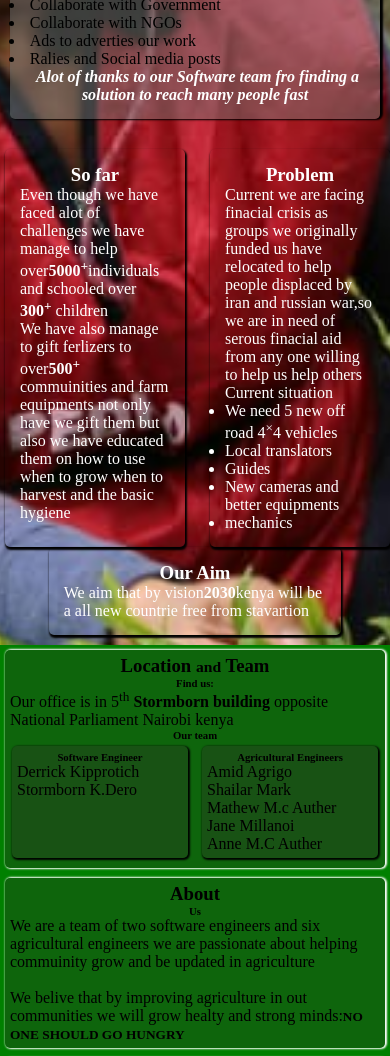
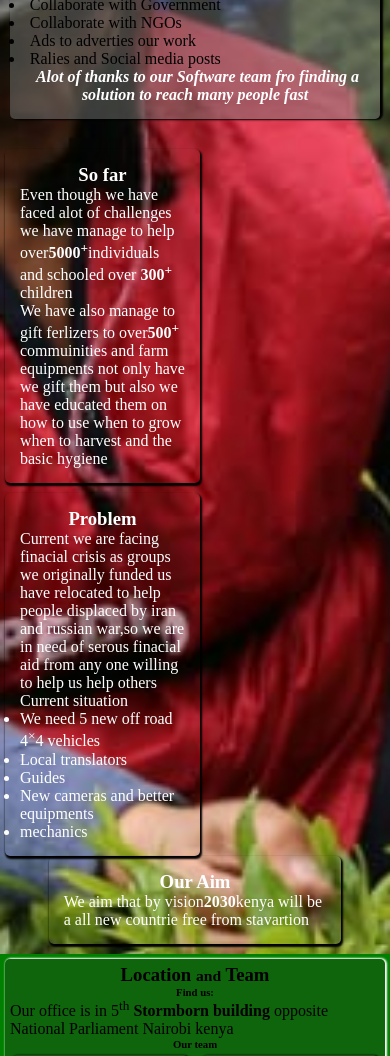
Before and after one commit to derokip/agri-tech, a plain HTML site: page index.html in a window 390 px wide. Shown: the part 2520-3576 px from the top of the page. Drawn offline with nearby package versions, Linux system fonts and the light colour scheme.

Commit message:
Add flex display to .holder class

```diff
--- a/style.css
+++ b/style.css
@@ -529,7 +529,10 @@ i {
     nav #menubtn {
         display: inline;
     }
-
+.holder{
+    display: flex;
+    flex-direction: column;
+}
     .intro {
         display: flex;
         flex-direction: column;
```
